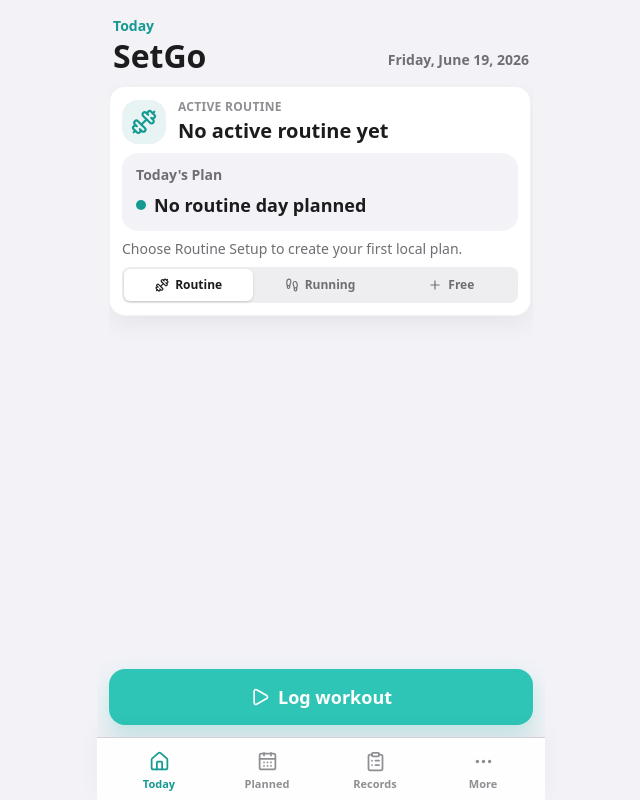
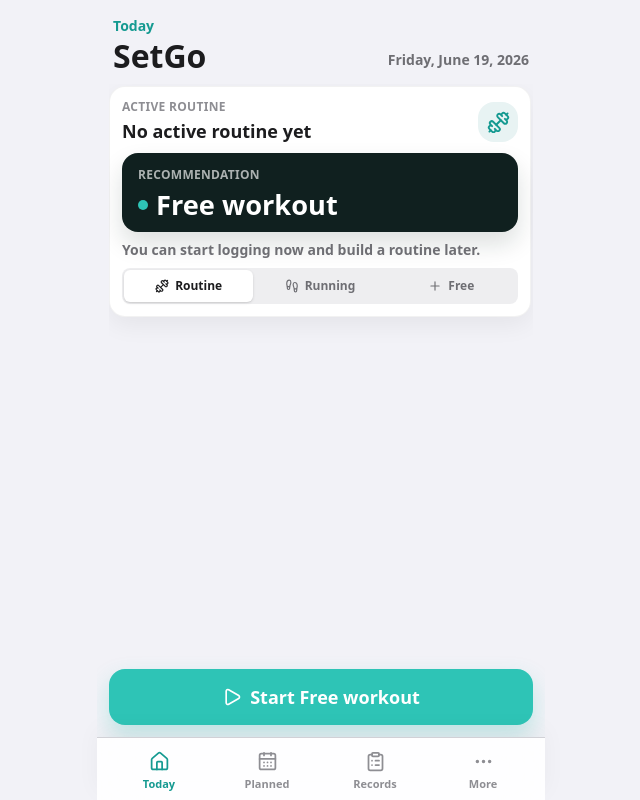
Before and after one commit to jeongjae/SetGo, a React (Vite) app: page / in a window 1280 px wide. Shown: the whole page, without its empty margins (319-959 px from the left). Built offline with nearby package versions, Linux system fonts and the light colour scheme.

Commit message:
Polish Today recommendation start card

```diff
--- a/src/pages/TodayPage.tsx
+++ b/src/pages/TodayPage.tsx
@@ -237,12 +237,20 @@ export function TodayPage({ refreshKey, onStartWorkout }: TodayPageProps) {
       : isTodayRestDay
         ? t(locale, 'restDay')
         : getRoutineDayDisplayName(todayRoutineDay, locale) ?? t(locale, 'noRoutineDayPlanned');
-  const workoutRecordLabel = locale === 'ko' ? '운동 기록' : 'Log workout';
+  const displayedPlanLabel = activeRoutine ? planLabel : dailyRecommendation?.label ?? t(locale, 'freeWorkout');
   const matchingInProgressWorkout = todayInProgressWorkouts.find((summary) => {
     if (selectedWorkoutKind === 'running') return summary.session.entryKind === 'running';
     if (selectedWorkoutKind === 'free') return summary.session.entryKind === 'free';
     return summary.session.routineDayId === selectedRoutineDayId;
   });
+  const selectedWorkoutLabel = selectedWorkoutKind === 'running'
+    ? locale === 'ko' ? '러닝' : 'Running'
+    : selectedWorkoutKind === 'free'
+      ? t(locale, 'freeWorkout')
+      : selectedRoutineDayLabel;
+  const workoutRecordLabel = matchingInProgressWorkout
+    ? locale === 'ko' ? '계속 기록하기' : 'Continue Logging'
+    : locale === 'ko' ? `${selectedWorkoutLabel} 시작` : `Start ${selectedWorkoutLabel}`;
 
   function handleStartSelectedWorkout() {
     if (matchingInProgressWorkout) {
@@ -293,40 +301,52 @@ export function TodayPage({ refreshKey, onStartWorkout }: TodayPageProps) {
 
       <div className="inner-scroll space-y-2.5 py-0.5 pr-0.5 [@media(max-height:820px)]:space-y-2">
         <section className="ios-card flex flex-col gap-2.5 p-3.5 [@media(max-height:820px)]:gap-2 [@media(max-height:820px)]:p-3">
-          <div className="flex items-center gap-3">
-            <div className="flex h-11 w-11 shrink-0 items-center justify-center rounded-2xl bg-[#E8F3F3] text-accent-dark">
-              <Dumbbell aria-hidden="true" size={26} />
-            </div>
-            <div className="min-w-0 flex-1">
-              <p className="text-xs font-bold uppercase tracking-wide text-[#8E8E93]">{t(locale, 'activeRoutine')}</p>
-              <h2 className="mt-0.5 truncate text-xl font-black text-[#1C1C1E]">
+          <div className="flex items-center justify-between gap-3">
+            <div className="min-w-0">
+              <p className="text-xs font-black uppercase tracking-wide text-[#8E8E93]">{t(locale, 'activeRoutine')}</p>
+              <h2 className="mt-0.5 truncate text-lg font-black text-[#1C1C1E]">
                 {activeRoutineName ?? t(locale, 'noActiveRoutine')}
               </h2>
             </div>
+            <div className="flex h-10 w-10 shrink-0 items-center justify-center rounded-2xl bg-[#E8F3F3] text-accent-dark">
+              <Dumbbell aria-hidden="true" size={23} />
+            </div>
           </div>
 
-          <div className="rounded-2xl bg-[#F2F2F7] px-3.5 py-3">
-            <p className="text-sm font-bold text-[#6E6E73]">{t(locale, 'todaysPlan')}</p>
-            <p className="mt-1.5 flex items-center gap-2 text-lg font-black text-[#1C1C1E]">
-              <span className="inline-block h-2.5 w-2.5 rounded-full bg-accent-dark" />
-              {planLabel}
+          <div className="rounded-2xl bg-[#10201F] px-4 py-3.5 text-white shadow-[0_12px_24px_rgba(16,32,31,0.14)]">
+            <div className="flex items-center justify-between gap-2">
+              <p className="text-xs font-black uppercase tracking-wide text-white/65">{t(locale, 'todayRecommendation')}</p>
+            </div>
+            <p className="mt-2 flex items-center gap-2 text-[1.7rem] font-black leading-none">
+              <span className="inline-block h-2.5 w-2.5 rounded-full bg-[#2EC4B6]" />
+              {displayedPlanLabel}
             </p>
             {dailyRecommendation ? (
-              <p className="mt-1.5 text-xs font-bold leading-4 text-[#6E6E73]">
-                {t(locale, 'todayRecommendation')}: {dailyRecommendation.label} - {dailyRecommendationReasonLabel(dailyRecommendation.reason, locale)}
+              <p className="mt-2 text-sm font-semibold leading-5 text-white/72">
+                {dailyRecommendationReasonLabel(dailyRecommendation.reason, locale)}
               </p>
+            ) : null}
+            {plannedExerciseNames.length > 0 ? (
+              <div className="mt-3 flex flex-wrap gap-1.5">
+                {plannedExerciseNames.slice(0, 4).map((exerciseName) => (
+                  <span key={exerciseName} className="rounded-full bg-white/10 px-2.5 py-1 text-[11px] font-bold text-white/85">
+                    {exerciseName}
+                  </span>
+                ))}
+                {plannedExerciseNames.length > 4 ? (
+                  <span className="rounded-full bg-white/10 px-2.5 py-1 text-[11px] font-bold text-white/85">
+                    +{plannedExerciseNames.length - 4}
+                  </span>
+                ) : null}
+              </div>
             ) : null}
           </div>
 
-          <p className="text-sm font-medium leading-5 text-[#6E6E73]">
-            {inProgressSession
-              ? locale === 'ko' ? '진행 중인 운동을 이어서 기록합니다.' : 'An in-progress workout will continue from its saved routine day.'
-              : isTodayRestDay && activeRoutine
-                ? locale === 'ko' ? '휴식일에 운동한다면 다음 루틴을 선택하세요.' : 'Tap the next routine if you decide to train on this rest day.'
-                : activeRoutine
-                  ? locale === 'ko' ? '운동 사이클에 맞춰 오늘 루틴을 불러왔습니다. 시작 전 다른 루틴으로 바꿀 수 있습니다.' : 'Today is matched to your workout cycle. You can choose a different routine day before starting.'
-                  : locale === 'ko' ? '루틴 설정에서 첫 운동 계획을 만들어 보세요.' : 'Choose Routine Setup to create your first local plan.'}
-          </p>
+          {!activeRoutine ? (
+            <p className="text-sm font-semibold leading-5 text-[#6E6E73]">
+              {locale === 'ko' ? '루틴은 나중에 만들고, 지금은 바로 기록을 시작할 수 있습니다.' : 'You can start logging now and build a routine later.'}
+            </p>
+          ) : null}
 
           {isTodayRestDay && !inProgressSession && nextRoutineDay ? (
             <button
@@ -375,19 +395,6 @@ export function TodayPage({ refreshKey, onStartWorkout }: TodayPageProps) {
                   {getRoutineDayDisplayName(routineDay, locale)}
                 </button>
               ))}
-            </div>
-          ) : null}
-
-          {plannedExerciseNames.length > 0 ? (
-            <div className="flex min-h-10 items-start gap-2 rounded-2xl bg-[#F2F2F7] px-3 py-2">
-              <p className="shrink-0 pt-0.5 text-sm font-black text-[#6E6E73]">{t(locale, 'plannedExercises')}</p>
-              <div className="flex min-w-0 flex-1 flex-wrap gap-1.5">
-                {plannedExerciseNames.slice(0, 6).map((exerciseName) => (
-                  <span key={exerciseName} className="shrink-0 rounded-full border border-[#D1D1D6] bg-white px-2.5 py-1 text-[11px] font-bold leading-none text-[#1C1C1E]">
-                    {exerciseName}
-                  </span>
-                ))}
-              </div>
             </div>
           ) : null}
 
```
Also changed, not shown: 1 other file (tests, documents, lock files or other folders).
